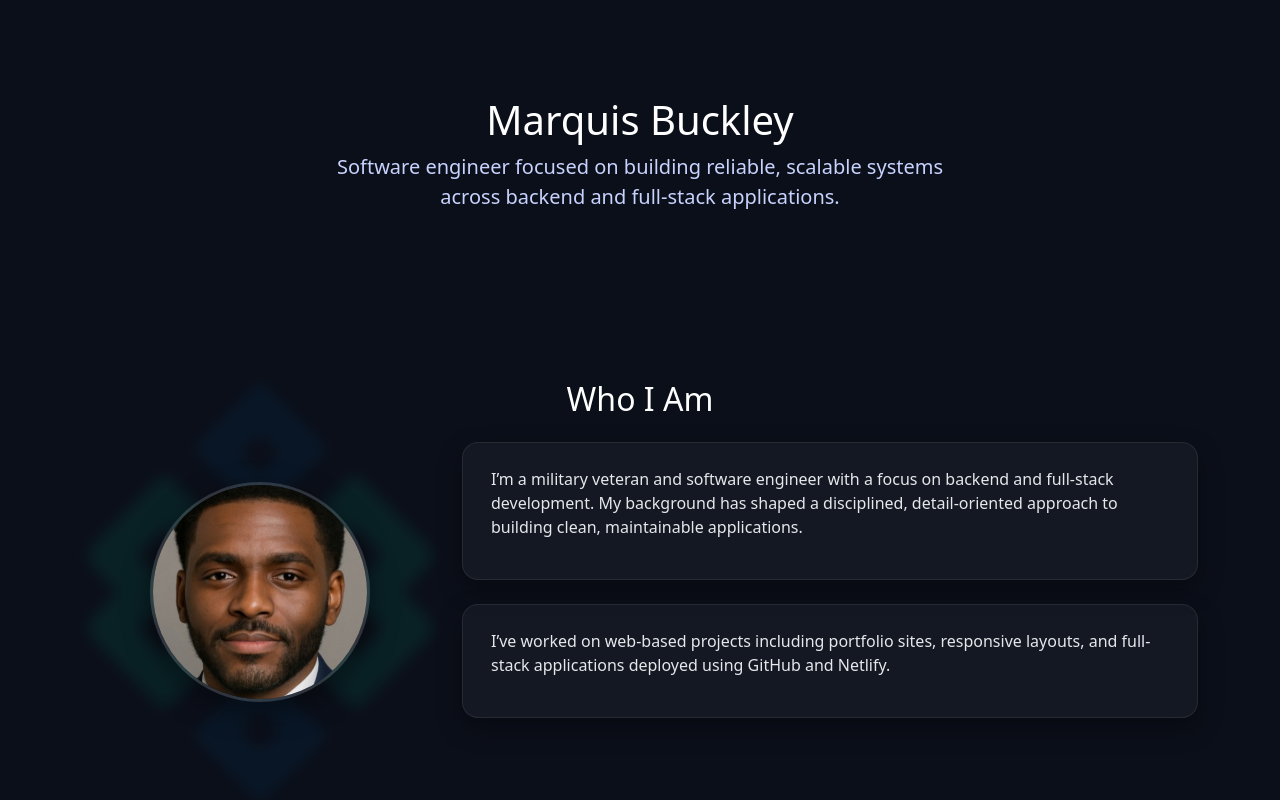
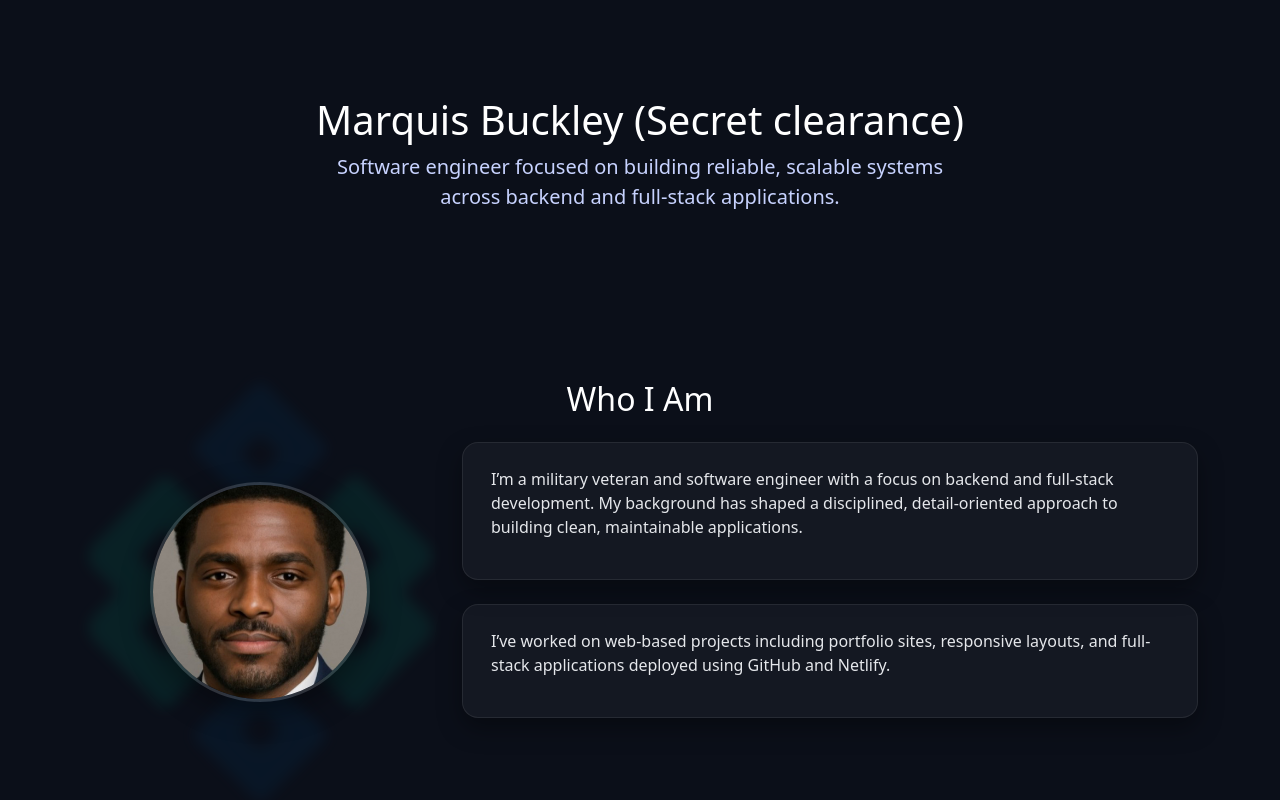
Before and after one commit to Mbuckely/marquis-buckley-portfolio, a plain HTML site: page AboutPage/About.html in a window 1280 px wide. Shown: the top 800 px of the page. Drawn offline with nearby package versions, Linux system fonts and the light colour scheme; files that its build step writes are made by us from their sources.

Commit message:
your commit message

```diff
--- a/AboutPage/About.html
+++ b/AboutPage/About.html
@@ -32,7 +32,7 @@
 
   <!-- Hero Section -->
   <div class="px-4 py-5 my-5 text-center">
-    <h1>Marquis Buckley</h1>
+    <h1>Marquis Buckley (Secret clearance)</h1>
 
     <div class="col-lg-6 mx-auto">
       <p class="lead mb-4">
```
Also changed, not shown: 1 other file.
